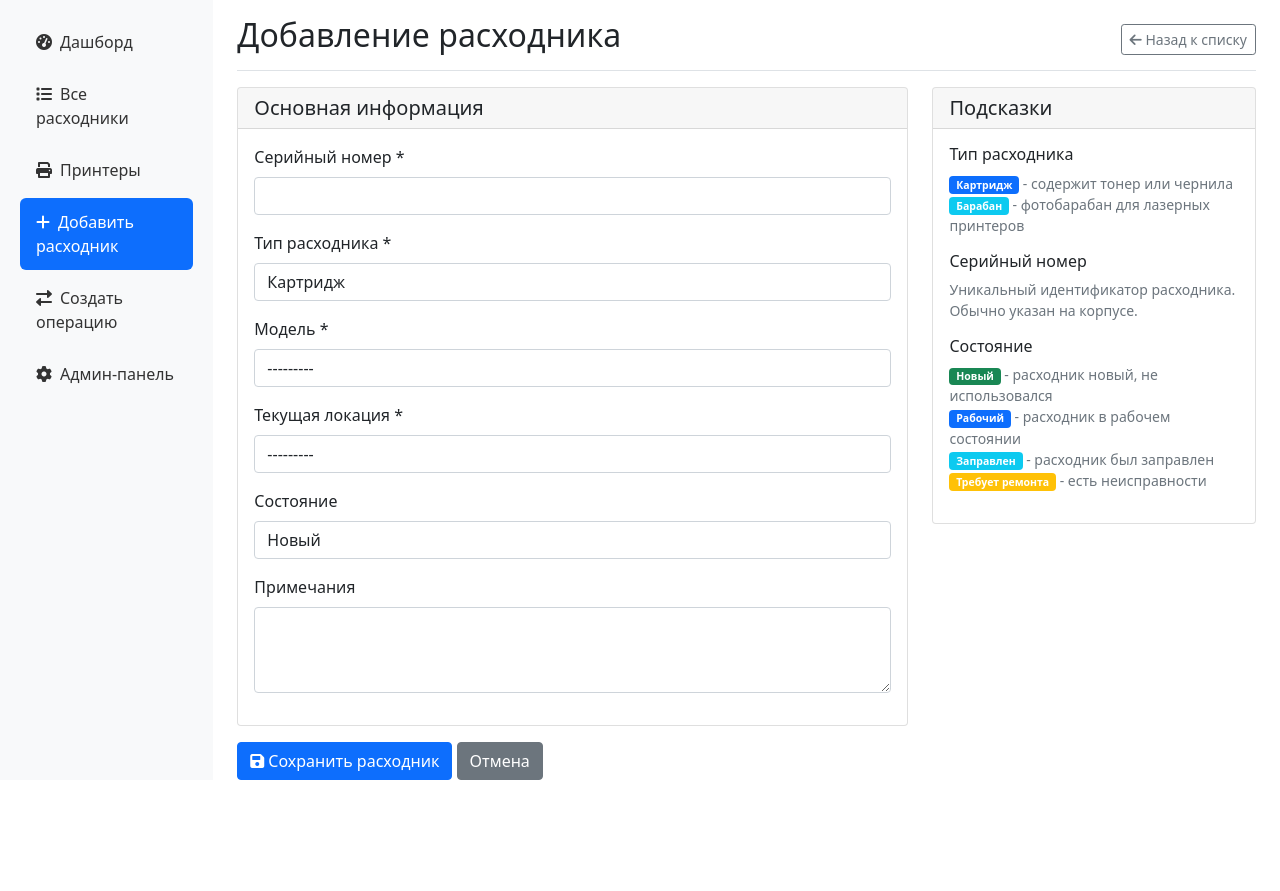
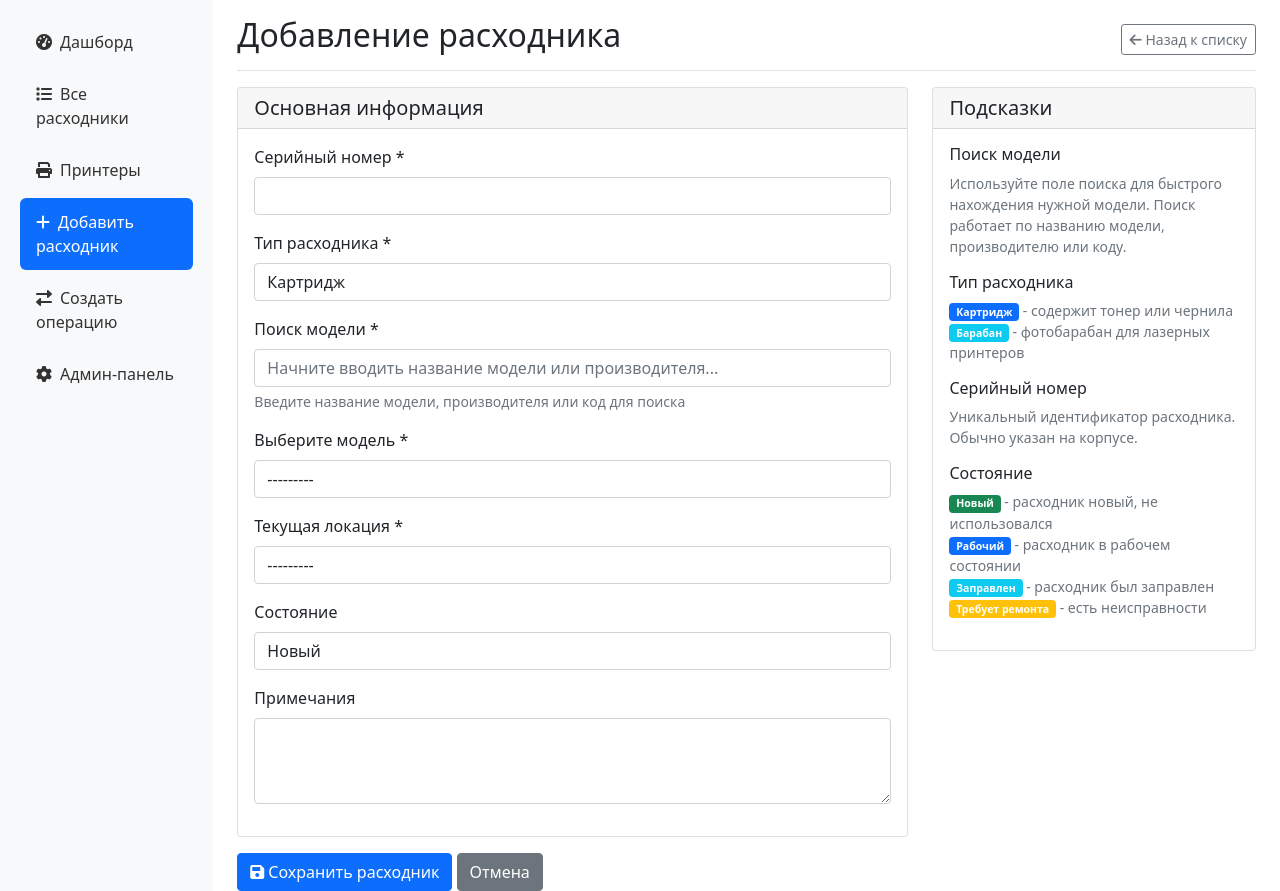
Before and after one commit to k1slee/cartridge_tracker, a Django app: page /cartridges/add/ in a window 1280 px wide. Shown: the part 56-947 px from the top of the page. Before the commit the page ends 836 px from the top, so only its background shows below. Run offline with Django 5.2, Linux system fonts and the light colour scheme; a user stored in the database is signed in; tables that the repository leaves empty hold one stand-in row (values such as "Sample post").

Commit message:
при добавлении расходника добавил поиск по модели расходника

```diff
--- a/cartridges/forms.py
+++ b/cartridges/forms.py
@@ -10,12 +10,16 @@ class CartridgeForm(forms.ModelForm):
         ]
         widgets = {
             'notes': forms.Textarea(attrs={'rows': 3, 'class': 'form-control'}),
-            'serial_number': forms.TextInput(attrs={'class': 'form-control'}),
-            'consumable_type': forms.Select(attrs={'class': 'form-control'}),
-            'model': forms.Select(attrs={'class': 'form-control'}),
-            'current_location': forms.Select(attrs={'class': 'form-control'}),
-            'condition': forms.Select(attrs={'class': 'form-control'}),
+            'serial_number': forms.TextInput(attrs={'class': 'form-control', 'id': 'id_serial_number'}),
+            'consumable_type': forms.Select(attrs={'class': 'form-control', 'id': 'id_consumable_type'}),
+            'model': forms.Select(attrs={'class': 'form-control', 'id': 'id_model'}),
+            'current_location': forms.Select(attrs={'class': 'form-control', 'id': 'id_current_location'}),
+            'condition': forms.Select(attrs={'class': 'form-control', 'id': 'id_condition'}),
         }
+
+    def __init__(self, *args, **kwargs):
+        super().__init__(*args, **kwargs)
+        self.fields['model'].queryset = CartridgeModel.objects.all().order_by('manufacturer', 'name')
 
 class OperationForm(forms.ModelForm):
     class Meta:
@@ -33,13 +37,10 @@ class OperationForm(forms.ModelForm):
 
     def __init__(self, *args, **kwargs):
         super().__init__(*args, **kwargs)
-        # Фильтруем картриджи только с активными статусами
         self.fields['cartridge'].queryset = Cartridge.objects.exclude(current_status='disposed')
-
-        # Изначально фильтруем принтеры по активным
         self.fields['printer'].queryset = Printer.objects.filter(is_active=True)
 
-        # Если есть начальные данные, фильтруем принтеры по локации
+
         if 'to_location' in self.initial:
             location_id = self.initial['to_location']
             if location_id:
@@ -69,6 +70,6 @@ class PrinterForm(forms.ModelForm):
 
     def __init__(self, *args, **kwargs):
         super().__init__(*args, **kwargs)
-        # Автоматически устанавливаем галочку "На чернилах" для струйных принтеров
+
         if self.instance and self.instance.printer_type == 'inkjet':
             self.fields['is_inkjet'].initial = True
--- a/cartridges/templates/cartridges/cartridge_form.html
+++ b/cartridges/templates/cartridges/cartridge_form.html
@@ -12,7 +12,7 @@
     </div>
 </div>
 
-<form method="post">
+<form method="post" id="cartridge-form">
     {% csrf_token %}
     <div class="row">
         <div class="col-md-8">
@@ -21,7 +21,7 @@
                     <h5 class="card-title mb-0">Основная информация</h5>
                 </div>
                 <div class="card-body">
-                    <!-- Серийный номер -->
+
                     <div class="mb-3">
                         <label for="{{ form.serial_number.id_for_label }}" class="form-label">Серийный номер *</label>
                         {{ form.serial_number }}
@@ -33,7 +33,7 @@
                         {% endfor %}
                     </div>
 
-                    <!-- Тип расходника - ДОБАВЛЯЕМ ЭТО ПОЛЕ -->
+
                     <div class="mb-3">
                         <label for="{{ form.consumable_type.id_for_label }}" class="form-label">Тип расходника *</label>
                         {{ form.consumable_type }}
@@ -45,9 +45,15 @@
                         {% endfor %}
                     </div>
 
-                    <!-- Модель -->
+
                     <div class="mb-3">
-                        <label for="{{ form.model.id_for_label }}" class="form-label">Модель *</label>
+                        <label for="model_search" class="form-label">Поиск модели *</label>
+                        <input type="text" class="form-control" id="model_search" placeholder="Начните вводить название модели или производителя...">
+                        <div class="form-text">Введите название модели, производителя или код для поиска</div>
+                    </div>
+
+                    <div class="mb-3">
+                        <label for="{{ form.model.id_for_label }}" class="form-label">Выберите модель *</label>
                         {{ form.model }}
                         {% if form.model.help_text %}
                         <div class="form-text">{{ form.model.help_text }}</div>
@@ -57,7 +63,7 @@
                         {% endfor %}
                     </div>
 
-                    <!-- Текущая локация -->
+
                     <div class="mb-3">
                         <label for="{{ form.current_location.id_for_label }}" class="form-label">Текущая локация *</label>
                         {{ form.current_location }}
@@ -69,7 +75,7 @@
                         {% endfor %}
                     </div>
 
-                    <!-- Состояние -->
+
                     <div class="mb-3">
                         <label for="{{ form.condition.id_for_label }}" class="form-label">Состояние</label>
                         {{ form.condition }}
@@ -81,7 +87,7 @@
                         {% endfor %}
                     </div>
 
-                    <!-- Примечания -->
+
                     <div class="mb-3">
                         <label for="{{ form.notes.id_for_label }}" class="form-label">Примечания</label>
                         {{ form.notes }}
@@ -102,6 +108,12 @@
                     <h5 class="card-title mb-0">Подсказки</h5>
                 </div>
                 <div class="card-body">
+                    <h6>Поиск модели</h6>
+                    <p class="small text-muted">
+                        Используйте поле поиска для быстрого нахождения нужной модели.
+                        Поиск работает по названию модели, производителю или коду.
+                    </p>
+
                     <h6>Тип расходника</h6>
                     <p class="small text-muted">
                         <span class="badge bg-primary">Картридж</span> - содержит тонер или чернила<br>
@@ -120,6 +132,18 @@
                     </p>
                 </div>
             </div>
+
+
+            <div class="card mt-3 d-none" id="search-results-card">
+                <div class="card-header">
+                    <h6 class="card-title mb-0">Результаты поиска</h6>
+                </div>
+                <div class="card-body p-0">
+                    <div id="search-results" class="list-group list-group-flush">
+
+                    </div>
+                </div>
+            </div>
         </div>
     </div>
 
@@ -134,11 +158,100 @@
 
 {% block scripts %}
 <script>
+document.addEventListener('DOMContentLoaded', function() {
+    const modelSearchInput = document.getElementById('model_search');
+    const modelSelect = document.getElementById('id_model');
+    const searchResultsCard = document.getElementById('search-results-card');
+    const searchResults = document.getElementById('search-results');
 
-document.addEventListener('DOMContentLoaded', function() {
+    let searchTimeout;
+
+
+    function performSearch(query) {
+        if (query.length < 2) {
+            searchResultsCard.classList.add('d-none');
+            return;
+        }
+
+        fetch(`/api/search-models/?q=${encodeURIComponent(query)}`)
+            .then(response => response.json())
+            .then(data => {
+                searchResults.innerHTML = '';
+
+                if (data.models.length === 0) {
+                    searchResults.innerHTML = `
+                        <div class="list-group-item text-muted">
+                            <i class="fas fa-search me-2"></i>Модели не найдены
+                        </div>
+                    `;
+                } else {
+                    data.models.forEach(model => {
+                        const item = document.createElement('button');
+                        item.type = 'button';
+                        item.className = 'list-group-item list-group-item-action';
+                        item.innerHTML = `
+                            <div class="d-flex w-100 justify-content-between">
+                                <strong>${model.name}</strong>
+                                <small class="text-muted">${model.max_refills} заправок</small>
+                            </div>
+                            <small class="text-muted">Производитель: ${model.manufacturer}</small>
+                        `;
+                        item.addEventListener('click', function() {
+                            modelSelect.value = model.id;
+                            modelSearchInput.value = model.name;
+                            searchResultsCard.classList.add('d-none');
+                        });
+                        searchResults.appendChild(item);
+                    });
+                }
+
+                searchResultsCard.classList.remove('d-none');
+            })
+            .catch(error => {
+                console.error('Error searching models:', error);
+            });
+    }
+
+    if (modelSearchInput) {
+        modelSearchInput.addEventListener('input', function() {
+            clearTimeout(searchTimeout);
+            const query = this.value.trim();
+
+            if (query) {
+                searchTimeout = setTimeout(() => performSearch(query), 300);
+            } else {
+                searchResultsCard.classList.add('d-none');
+            }
+        });
+
+
+        document.addEventListener('click', function(event) {
+            if (!modelSearchInput.contains(event.target) && !searchResultsCard.contains(event.target)) {
+                searchResultsCard.classList.add('d-none');
+            }
+        });
+
+        modelSearchInput.addEventListener('keydown', function(event) {
+            if (event.key === 'Escape') {
+                searchResultsCard.classList.add('d-none');
+            }
+        });
+    }
+
+
+    if (modelSelect) {
+        modelSelect.addEventListener('change', function() {
+            const selectedOption = modelSelect.options[modelSelect.selectedIndex];
+            if (selectedOption.text !== '---------') {
+                modelSearchInput.value = selectedOption.text;
+            }
+        });
+    }
+
+
     const inputs = document.querySelectorAll('input, select, textarea');
     inputs.forEach(input => {
-        if (!input.classList.contains('form-control')) {
+        if (!input.classList.contains('form-control') && input.type !== 'checkbox') {
             input.classList.add('form-control');
         }
     });
--- a/cartridges/urls.py
+++ b/cartridges/urls.py
@@ -10,16 +10,13 @@ urlpatterns = [
     path('cartridges/', views.cartridge_list, name='cartridge_list'),
     path('cartridges/add/', views.cartridge_create, name='cartridge_create'),
     path('cartridges/<int:pk>/', views.cartridge_detail, name='cartridge_detail'),
-
     path('printers/', views.printer_list, name='printer_list'),
     path('printers/add/', views.printer_create, name='printer_create'),
     path('printers/<int:pk>/', views.printer_detail, name='printer_detail'),
-
-
     path('operations/add/', views.operation_create, name='operation_create'),
     path('operations/add/<int:cartridge_pk>/', views.operation_create, name='operation_create_for_cartridge'),
     path('api/cartridge/<int:cartridge_id>/', views.get_cartridge_info, name='cartridge_info'),
-
     path('api/printers-by-location/', views.get_printers_by_location, name='printers_by_location'),
     path('api/locations-by-operation/', views.get_locations_by_operation_type, name='locations_by_operation'),
+    path('api/search-models/', views.search_cartridge_models, name='search_models'),
 ]
--- a/cartridges/views.py
+++ b/cartridges/views.py
@@ -227,7 +227,7 @@ def get_locations_by_operation_type(request):
     operation_type = request.GET.get('operation_type')
 
     if operation_type == 'install':
-        # Для установки показываем только локации с принтерами
+
         locations_with_printers = Location.objects.filter(
             printer__is_active=True
         ).distinct()
@@ -236,7 +236,7 @@ def get_locations_by_operation_type(request):
             for loc in locations_with_printers
         ]
     else:
-        # Для других операций показываем все активные локации
+
         locations = Location.objects.filter(is_active=True)
         locations_data = [
             {'id': loc.id, 'name': loc.name}
@@ -244,3 +244,31 @@ def get_locations_by_operation_type(request):
         ]
 
     return JsonResponse({'locations': locations_data})
+
+
+@login_required
+def search_cartridge_models(request):
+    """API для поиска моделей картриджей"""
+    query = request.GET.get('q', '')
+
+    if query:
+        models = CartridgeModel.objects.filter(
+            Q(name__icontains=query) |
+            Q(manufacturer__icontains=query)
+
+        ).order_by('manufacturer', 'name')[:20]  # Ограничиваем результаты
+    else:
+        models = CartridgeModel.objects.all().order_by('manufacturer', 'name')[:20]
+
+    models_data = [
+        {
+            'id': model.id,
+            'name': f"{model.manufacturer} {model.name}",
+            'manufacturer': model.manufacturer,
+            'model_name': model.name,
+            'max_refills': model.max_refills
+        }
+        for model in models
+    ]
+
+    return JsonResponse({'models': models_data})
```
